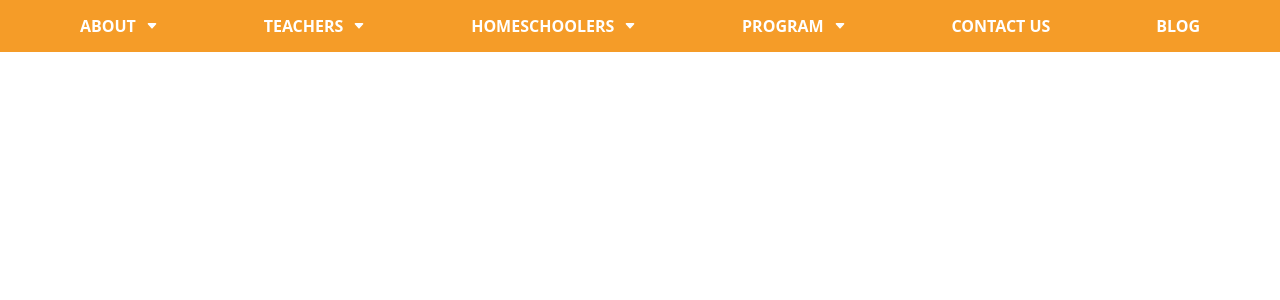
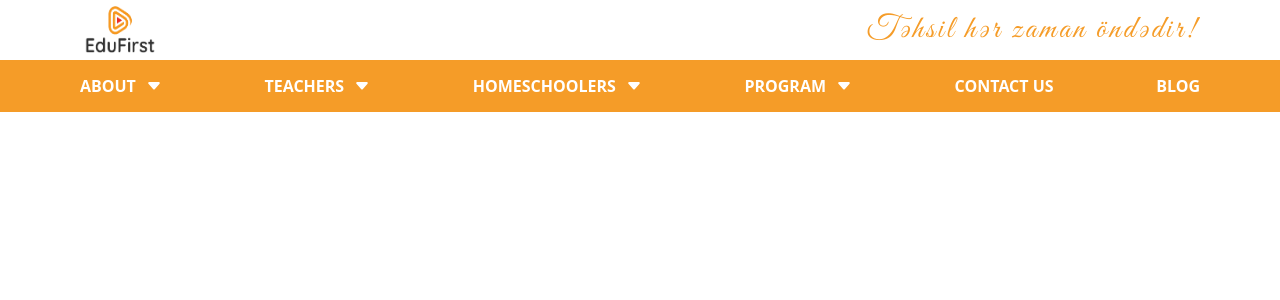
Before and after one commit to ilgar002/edufirst, a React (Create React App) app: page / in a window 1280 px wide. Shown: the top 300 px of the page. Built offline with nearby package versions, Linux system fonts and the light colour scheme.

Commit message:
/responsive header

```diff
--- /dev/null
+++ b/src/components/Header/Hamburger/Hamburger.js
@@ -0,0 +1,22 @@
+import React from "react";
+import "./Hamburger.scss";
+
+const Hamburger = ({ isOpened, setIsOpened }) => {
+  const onClickHamburger = () => {
+    setIsOpened((prev) => !prev);
+  };
+  return (
+    <div className="hamburger-box">
+      <div
+        onClick={onClickHamburger}
+        className={!isOpened ? "hamburger-btn" : "hamburger-btn opened"}
+      >
+        <div className="line"></div>
+        <div className="line"></div>
+        <div className="line"></div>
+      </div>
+    </div>
+  );
+};
+
+export default Hamburger;
--- /dev/null
+++ b/src/components/Header/Hamburger/Hamburger.scss
@@ -0,0 +1,52 @@
+@import "../../../scss/variables.scss";
+.hamburger-box {
+  display: none;
+  width: 30px;
+  height: 30px;
+  align-items: center;
+  justify-content: center;
+  background-color: $clr-primary;
+  border-radius: 20%;
+  .hamburger-btn {
+    display: flex;
+    height: 17px;
+    flex-direction: column;
+    gap: 4px;
+    cursor: pointer;
+    height: 17px;
+    justify-content: space-between;
+    position: relative;
+    .line {
+      height: 3px;
+      width: 20px;
+      background-color: white;
+      border-radius: 5px;
+      transition: 0.3s all ease;
+    }
+    &.opened {
+      transform: translateX(-8.5px);
+      .line {
+        &:nth-child(1) {
+          position: absolute;
+          top: 0;
+          left: 0;
+          transform: rotate(45deg) translate(20%, 200%);
+        }
+        &:nth-child(2) {
+          display: none;
+        }
+        &:nth-child(3) {
+          position: absolute;
+          bottom: 0;
+          left: 0;
+          transform: rotate(-45deg) translate(20%, -200%);
+        }
+      }
+    }
+  }
+}
+@media (max-width: 768px) {
+  .hamburger-box {
+    display: flex;
+  }
+}
--- a/src/components/Header/Header.js
+++ b/src/components/Header/Header.js
@@ -1,11 +1,20 @@
-import React from "react";
+import React, { useState } from "react";
 import Nav from "./Nav/Nav";
 import "./Header.scss";
+import Hamburger from "./Hamburger/Hamburger";
+import Logo from "./Logo/Logo";
 
 const Header = () => {
+  //mobile navbar
+  const [isOpened, setIsOpened] = useState(false);
   return (
     <header>
-      <Nav />
+      <div className="caption">
+        <Logo />
+        <span className="slogan">Təhsil hər zaman öndədir!</span>
+      </div>
+      <Hamburger isOpened={isOpened} setIsOpened={setIsOpened} />
+      <Nav isOpened={isOpened} />
     </header>
   );
 };
--- a/src/components/Header/Header.scss
+++ b/src/components/Header/Header.scss
@@ -1 +1,34 @@
 @import "../../scss/variables.scss";
+@import url("https://fonts.googleapis.com/css2?family=Great+Vibes&display=swap");
+header {
+  .caption {
+    display: flex;
+    align-items: center;
+    justify-content: space-between;
+    max-width: 1150px;
+    margin: 0 auto;
+    .slogan {
+      font-size: 2rem;
+      color: $clr-primary;
+      font-family: "Great Vibes", cursive;
+      letter-spacing: 3px;
+      padding-right: 16px;
+    }
+  }
+}
+@media (max-width: 768px) {
+  header {
+    border-bottom: 1px solid $clr-primary;
+    padding: 0 16px;
+    height: 49px;
+    display: flex;
+    align-items: center;
+    .caption {
+      order: 1;
+      position: static;
+      .slogan {
+        display: none;
+      }
+    }
+  }
+}
--- /dev/null
+++ b/src/components/Header/Logo/Logo.js
@@ -0,0 +1,8 @@
+import React from "react";
+import LogoImg from "../../../images/edufirst-logo.png";
+import "./Logo.scss";
+const Logo = () => {
+  return <img src={LogoImg} className="logo" alt="logo"></img>;
+};
+
+export default Logo;
--- /dev/null
+++ b/src/components/Header/Logo/Logo.scss
@@ -0,0 +1,14 @@
+.logo {
+  width: 95px;
+  height: 60px;
+  padding-left: 16px;
+}
+@media (max-width: 768px) {
+  .logo {
+    height: 44px;
+    width: 70px;
+    position: absolute;
+    left: 50%;
+    transform: translateX(-50%);
+  }
+}
--- a/src/components/Header/Nav/Dropdown/Dropdown.js
+++ b/src/components/Header/Nav/Dropdown/Dropdown.js
@@ -2,10 +2,12 @@ import React from "react";
 import { Link } from "react-router-dom";
 import "./Dropdown.scss";
 
-const Dropdown = ({ data }) => {
-  console.log(data);
+const Dropdown = ({ data, className = "", status }) => {
+  status = status ? "opened" : "";
   return (
-    <ul className="nav-dropdown">
+    <ul
+      className={"nav-dropdown" + className + " " + status}
+    >
       {data?.map((el, index) => {
         return (
           <li className="child-link" key={el.id ? el.id : index}>
--- a/src/components/Header/Nav/Dropdown/Dropdown.scss
+++ b/src/components/Header/Nav/Dropdown/Dropdown.scss
@@ -37,3 +37,31 @@ ul.nav-dropdown {
     }
   }
 }
+ul.nav-dropdown-mobile {
+  display: none;
+}
+@media (max-width: 768px) {
+  ul.nav-dropdown {
+    display: none;
+  }
+  ul.nav-dropdown-mobile {
+    background-color: #fff;
+    display: none;
+    &.opened {
+      display: block;
+    }
+    .child-link {
+      padding: 18px 36px;
+      white-space: nowrap;
+      font-size: 14px;
+      font-weight: 500;
+      a {
+        color: $clr-primary-text;
+        text-transform: uppercase;
+      }
+    }
+    &.opened {
+      display: block;
+    }
+  }
+}
--- a/src/components/Header/Nav/Nav.js
+++ b/src/components/Header/Nav/Nav.js
@@ -1,20 +1,42 @@
-import React from "react";
+import React, { useState } from "react";
 import { BsCaretDownFill } from "react-icons/bs";
 import { Link } from "react-router-dom";
 import Dropdown from "./Dropdown/Dropdown";
 import "./Nav.scss";
 import { navigations } from "./data";
-const Nav = () => {
+const Nav = ({ isOpened }) => {
+  const [currentDropdown, setCurrentDropdown] = useState(null);
+  const onClickHandler = (index) => {
+    setCurrentDropdown(index);
+    if (index === currentDropdown) {
+      setCurrentDropdown(null);
+    }
+  };
   return (
-    <nav>
+    <nav className={isOpened ? "mobile-clicked" : ""}>
       <ul className="links">
-        {navigations.map((el) => {
+        {navigations.map((el, index) => {
           return (
-            <li className="head-link" key={el.id}>
-              <Link to={el.head.slug}>{el.head.text}</Link>
-              {el.child && <BsCaretDownFill className="arrowIcon" />}
-              <Dropdown data={el?.child} />
-            </li>
+            <div key={el.id}>
+              <li onClick={() => onClickHandler(index)} className="head-link">
+                <Link to={el.head.slug}>{el.head.text}</Link>
+                {el.child && (
+                  <BsCaretDownFill
+                    className={
+                      currentDropdown === index
+                        ? "arrowIcon-mobile clicked"
+                        : "arrowIcon-mobile"
+                    }
+                  />
+                )}
+                <Dropdown data={el?.child} />
+              </li>
+              <Dropdown
+                className="-mobile"
+                data={el?.child}
+                status={currentDropdown === index}
+              />
+            </div>
           );
         })}
       </ul>
--- a/src/components/Header/Nav/Nav.scss
+++ b/src/components/Header/Nav/Nav.scss
@@ -9,7 +9,7 @@ nav {
     justify-content: space-between;
     max-width: 1150px;
     margin: 0 auto;
-    > .head-link {
+    .head-link {
       color: #fff;
       padding: 15px;
       font-weight: 700;
@@ -21,6 +21,7 @@ nav {
       gap: 10px;
       cursor: pointer;
       position: relative;
+      white-space: nowrap;
       > a {
         color: #fff;
       }
@@ -40,3 +41,44 @@ nav {
     }
   }
 }
+@media (max-width: 768px) {
+  nav {
+    display: none;
+    position: absolute;
+    top: 48px;
+    left: 0;
+    width: 100%;
+    &.mobile-clicked {
+      display: block;
+    }
+    ul.links {
+      flex-direction: column;
+      .head-link {
+        justify-content: space-between;
+        .arrowIcon-mobile {
+          transform: rotate(-90deg);
+          height: 15px;
+          width: 15px;
+          &.clicked {
+            transform: rotate(0);
+          }
+        }
+        &:hover {
+          background-color: $clr-primary;
+          ul.nav-dropdown {
+            display: none;
+          }
+        }
+      }
+    }
+  }
+}
+@media (max-width: 992px) {
+  nav {
+    ul.links {
+      .head-link {
+        font-size: 0.85rem;
+      }
+    }
+  }
+}
--- a/src/components/Header/Nav/data.js
+++ b/src/components/Header/Nav/data.js
@@ -4,7 +4,7 @@ export const navigations = [
     id: uuidv4(),
     head: {
       text: "about",
-      slug: "about",
+      slug: "",
     },
     child: [
       {
@@ -28,7 +28,7 @@ export const navigations = [
     id: uuidv4(),
     head: {
       text: "teachers",
-      slug: "about",
+      slug: "",
     },
     child: [
       {
@@ -50,7 +50,7 @@ export const navigations = [
 
     head: {
       text: "Homeschoolers",
-      slug: "about",
+      slug: "",
     },
     child: [
       {
@@ -72,7 +72,7 @@ export const navigations = [
 
     head: {
       text: "program",
-      slug: "about",
+      slug: "",
     },
     child: [
       {
```
Also changed, not shown: src/images/edufirst-logo.png (added).
